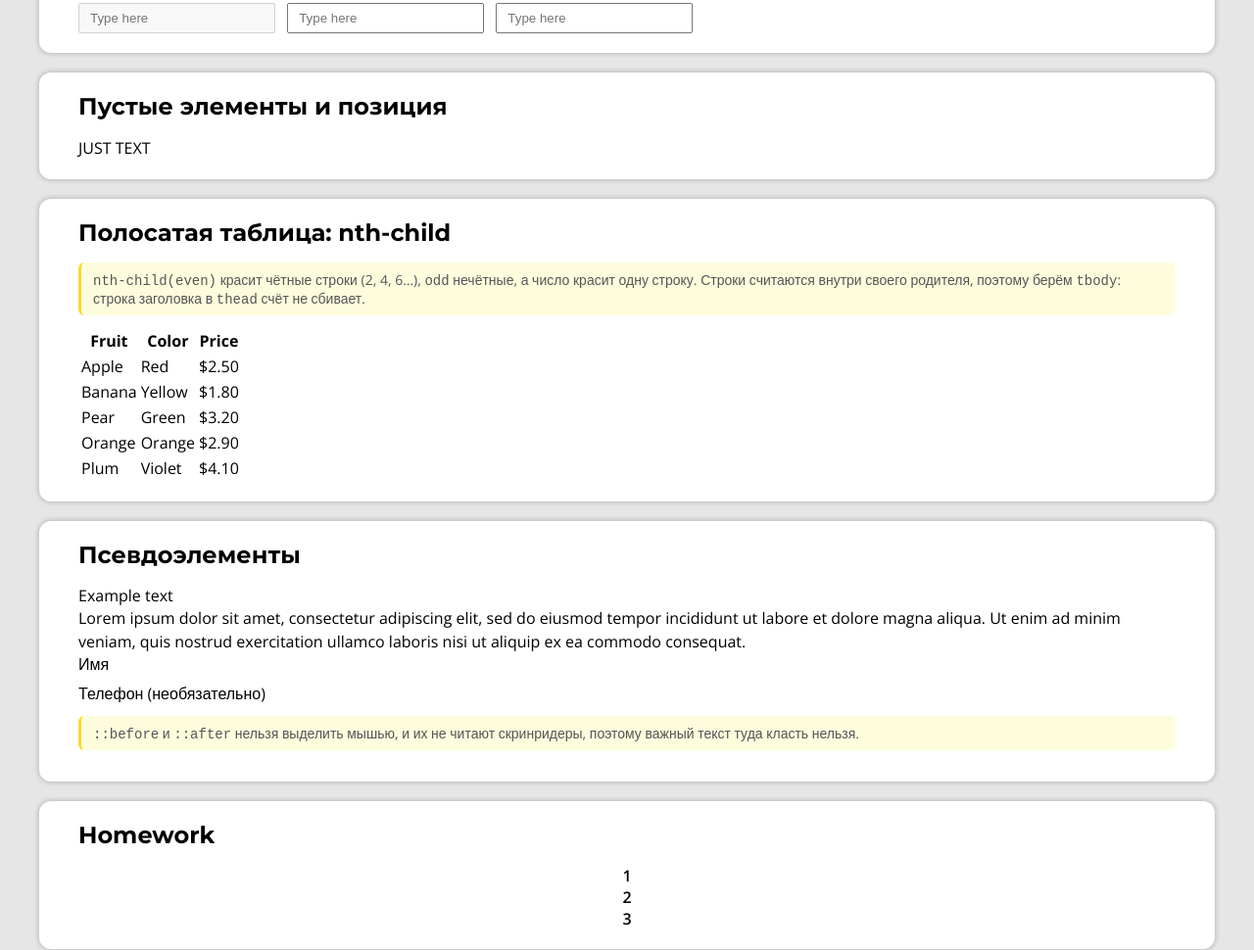
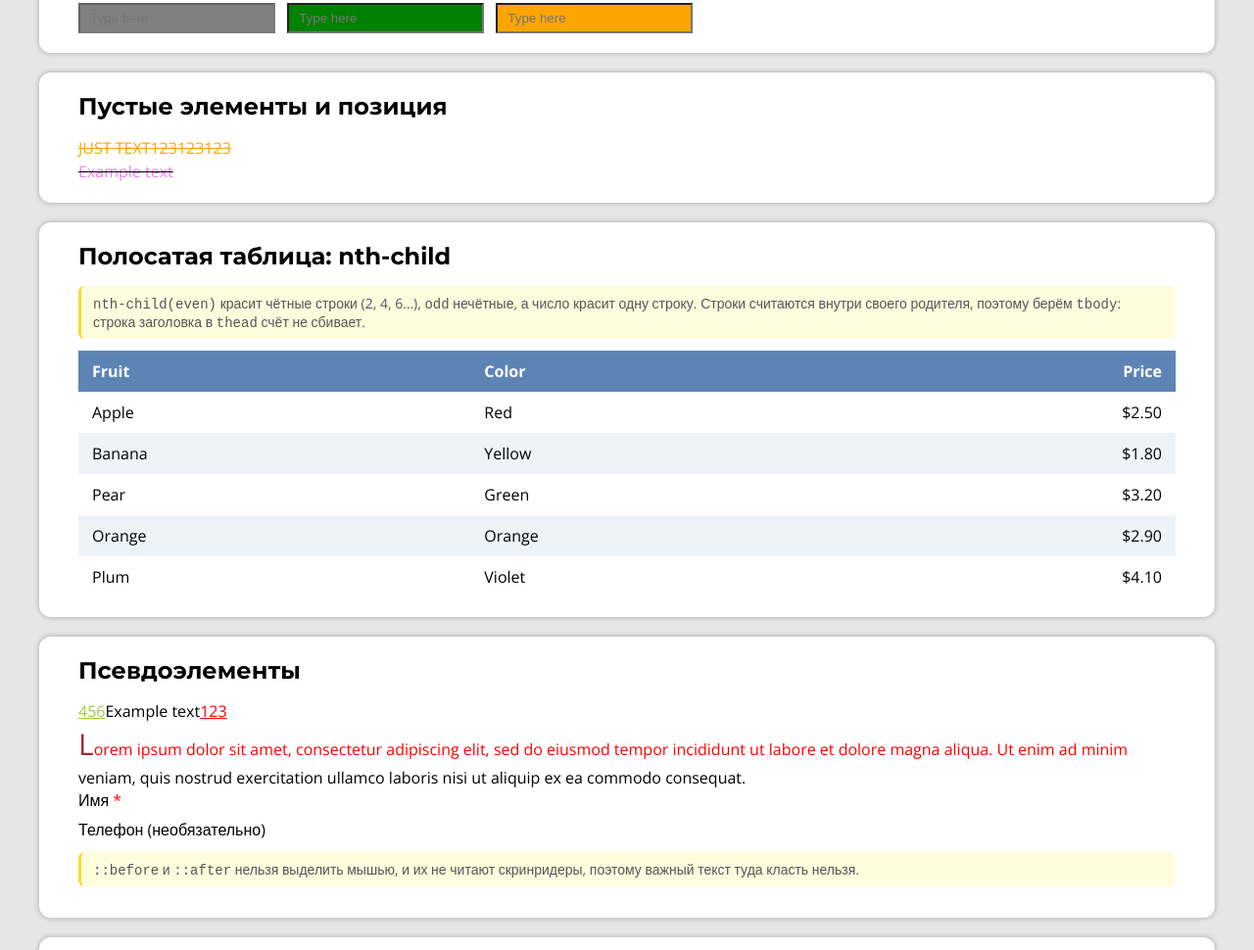
Before and after one commit to haycoders/CSS_2, a plain HTML site: page index.html in a window 1280 px wide. Shown: the part 487-1457 px from the top of the page at 98% size. Drawn offline with nearby package versions, Linux system fonts and the light colour scheme.

Commit message:
Full solution

```diff
--- a/css/homework.css
+++ b/css/homework.css
@@ -22,3 +22,28 @@
 	font-weight: 600;
 	transition: 0.7s ease-in-out, transform .2s ease;
 }
+
+
+.circle {
+	width: 100px;
+	height: 100px;
+	background: #5825ff;
+	border-radius: 50%;
+}
+.circle:hover {
+	background: orangered;
+	box-shadow: 1px 1px 5px rgba(0, 0, 0, 0.3);
+}
+.circle:active {
+	transform: scale(.9);
+}
+
+.circle div:nth-child(1) {
+	color: burlywood;
+}
+.circle div:nth-child(2) {
+	color: orange;
+}
+.circle div:nth-child(3) {
+	color: rgb(13, 255, 0);
+}
--- a/css/pseudo-classes.css
+++ b/css/pseudo-classes.css
@@ -0,0 +1,86 @@
+/* ===== УРОК: ПСЕВДОКЛАССЫ ===== */
+/*
+	: — состояние элемента,
+	:: — часть элемента.
+*/
+
+/* порядок важен: :link, :visited, :hover, :active */
+.main_link {
+	color: rgb(30, 188, 188);
+	text-decoration: none;
+}
+/* если ссылку уже открывали в этом браузере, она сразу серая */
+.main_link:visited {
+	color: gray;
+}
+.main_link:hover {
+	color: green;
+	text-decoration: line-through;
+	text-decoration-color: red;
+	cursor: pointer;
+}
+.main_link:active {
+	color: pink;
+}
+
+
+/* :focus сильнее обычного input по специфичности, порядок не важен */
+input:focus { color: red; }
+input { color: blue; }
+
+input:disabled {
+	background: gray;
+	color: #333;
+}
+/* у :enabled и :required специфичность равна, побеждает тот, что ниже */
+input:enabled {
+	background: green;
+}
+input:required {
+	background: orange;
+}
+
+
+p.text:not(:empty) {
+	color: orange;
+}
+p.text:not(:empty)::after {
+	content: '123123123';
+}
+p.text:empty::after {
+	content: attr(title);
+	color: violet;
+}
+/* ограничено секцией .structure, иначе правило поймает абзацы по всей странице */
+.structure p:first-of-type {
+	text-decoration: line-through;
+}
+.structure p:last-of-type {
+	text-decoration: line-through;
+}
+
+
+/* ===== УРОК: nth-child, ПОЛОСАТАЯ ТАБЛИЦА ===== */
+table {
+	width: 100%;
+	border-collapse: collapse;
+}
+th, td {
+	padding: 10px 14px;
+	text-align: left;
+}
+th {
+	background: #5d84b5;
+	color: #fff;
+}
+/* even = 2, 4, 6... ; odd = 1, 3, 5... ; (3) = только третья ; (3n) = каждая третья ; (-n+2) = первые две */
+tbody tr:nth-child(even) {
+	background: #eef3fa;
+}
+tbody tr:hover {
+	background: #dce9ff;
+}
+/* last-child: последняя ячейка в строке, цену выравниваем вправо */
+th:last-child, td:last-child {
+	text-align: right;
+}
--- a/css/pseudo-elements.css
+++ b/css/pseudo-elements.css
@@ -0,0 +1,36 @@
+/* ===== УРОК: ПСЕВДОЭЛЕМЕНТЫ ===== */
+
+/* пустые абзацы из секции «Структура» оживают: attr(title) берёт текст из атрибута */
+p.text:not(:empty)::after {
+	content: '123123123';
+}
+p.text:empty::after {
+	content: attr(title);
+	color: violet;
+}
+
+
+#test_id::after {
+	content: '123';
+	color: red;
+	text-decoration: underline;
+}
+#test_id::before {
+	content: '456';
+	color: yellowgreen;
+	text-decoration: underline;
+}
+
+p.lead::first-letter {
+	font-size: 30px;
+	color: brown;
+}
+p.lead::first-line {
+	color: red;
+}
+
+/* звёздочка у обязательного поля */
+label.required::after {
+	content: " *";
+	color: red;
+}
```
